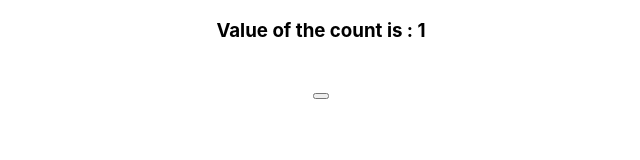
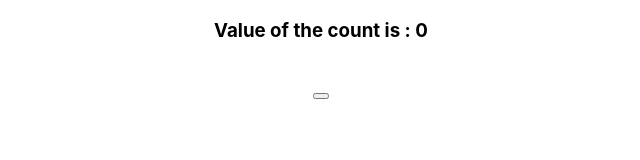
Before and after one commit to hassankhan98/boot-camp, a React (Create React App) app: page / in a window 1280 px wide. Shown: the top 160 px of the page, without its empty margins (319-959 px from the left). Built offline with nearby package versions, Linux system fonts and the light colour scheme.

Commit message:
Update App.js

```diff
--- a/src/App.js
+++ b/src/App.js
@@ -3,11 +3,11 @@ import './App.css';
 
 function App() {
 
-  let [count, setCount] = useState(1);
+  let [count, setCount] = useState(0);
 
   return (
     <div className="App">
-      <h3>Value of the count is : {count}</h3>
+      <h3>Value of the count is : {count} </h3>
       <br />
       <button onClick={()=> alert("Xssed By Cypher")}></button>
     </div>
```
